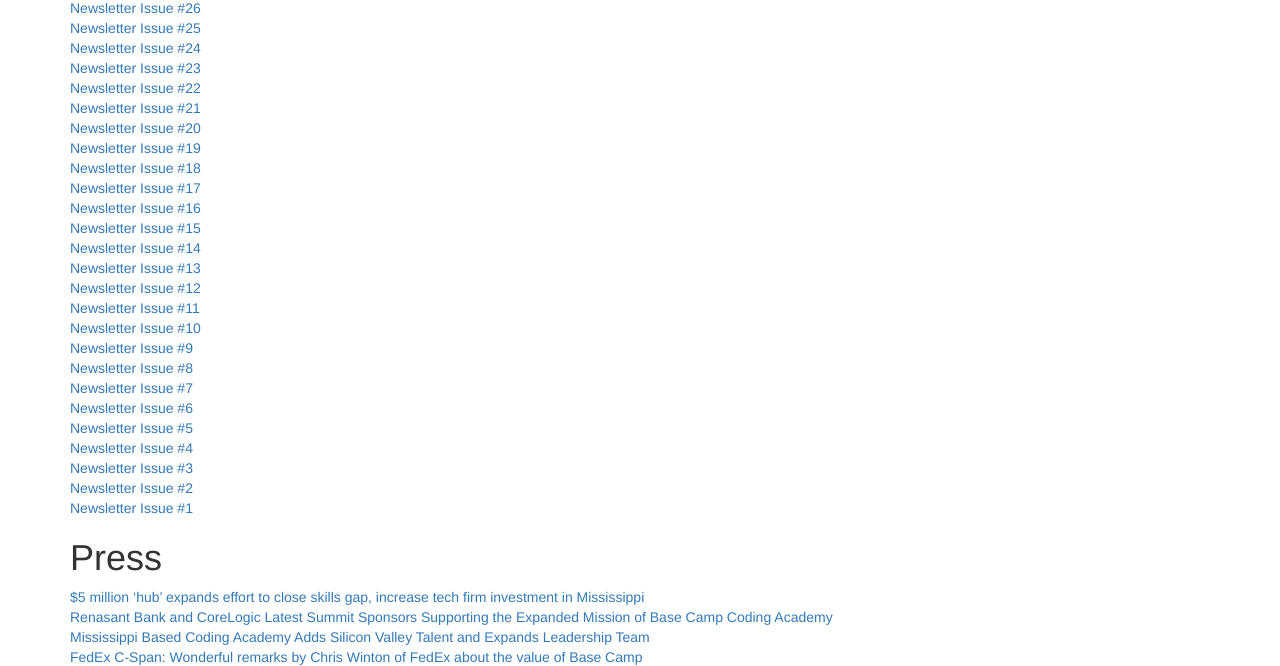
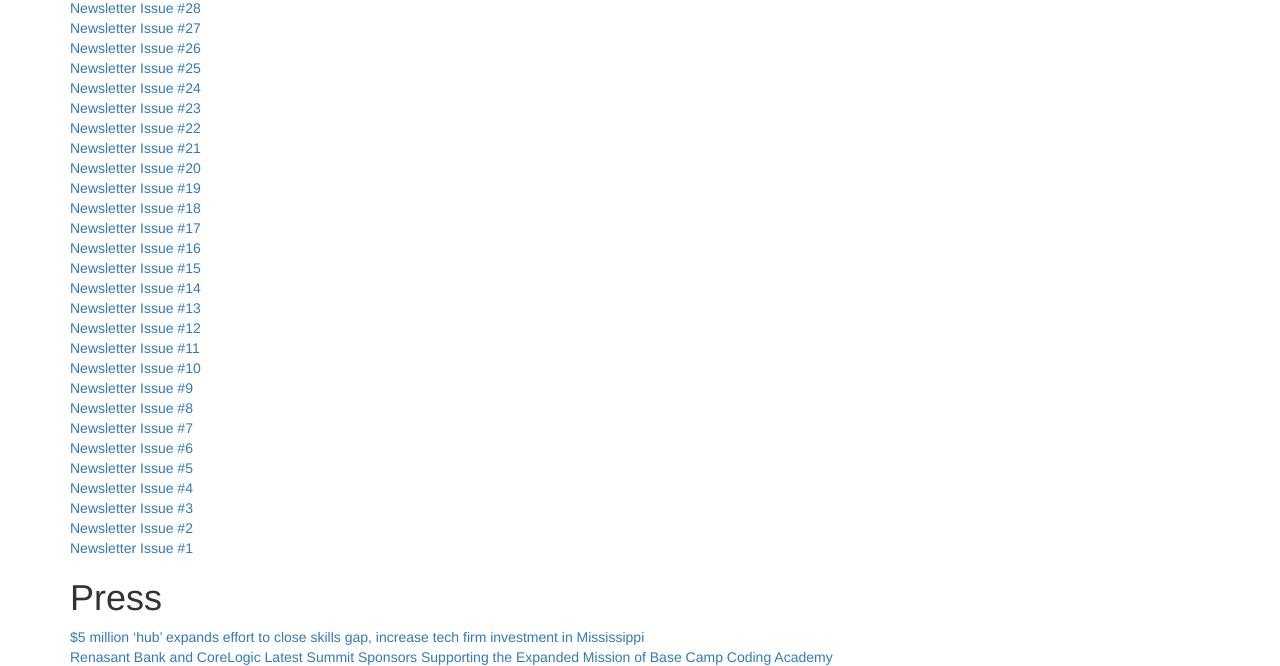
Before and after one commit to Charles-Mardis/basecampcoding.github.io, an Eleventy site: page src/news-press.njk in a window 1280 px wide. Shown: the part 434-1100 px from the top of the page. Built offline with nearby package versions, Linux system fonts and the light colour scheme; Eleventy itself is replaced by a stand-in of ours; files that its build step writes are made by us from their sources.

Commit message:
Newsletter Additions

```diff
--- a/package.json
+++ b/package.json
@@ -4,7 +4,7 @@
   "description": "BCCA corporate website built with [eleventy](https://www.11ty.dev/).",
   "main": ".eleventy.js",
   "scripts": {
-    "start": "npx @t11ty/eleventy --serve"
+    "start": "npx @11ty/eleventy --serve"
   },
   "repository": {
     "type": "git",
--- a/src/news-press.njk
+++ b/src/news-press.njk
@@ -16,6 +16,10 @@ title : News & Press
         </p>
         <h1>Newsletters</h1>
         <p>
+            <a title="Newsletter Issue #28" href="/newsletters/bcca-newsletter-028-2020-10-20.pdf" target="_blank">Newsletter Issue #28</a>
+            <br />
+            <a title="Newsletter Issue #27" href="/newsletters/bcca-newsletter-027-2020-09-15.pdf" target="_blank">Newsletter Issue #27</a>
+            <br />
             <a title="Newsletter Issue #26" href="/newsletters/bcca-newsletter-026-2020-07-07.pdf" target="_blank">Newsletter Issue #26</a>
             <br />
             <a title="Newsletter Issue #25" href="/newsletters/bcca-newsletter-025-2020-05-01.pdf" target="_blank">Newsletter Issue #25</a>
```
Also changed, not shown: docs/news-press/index.html, 6 other files.
